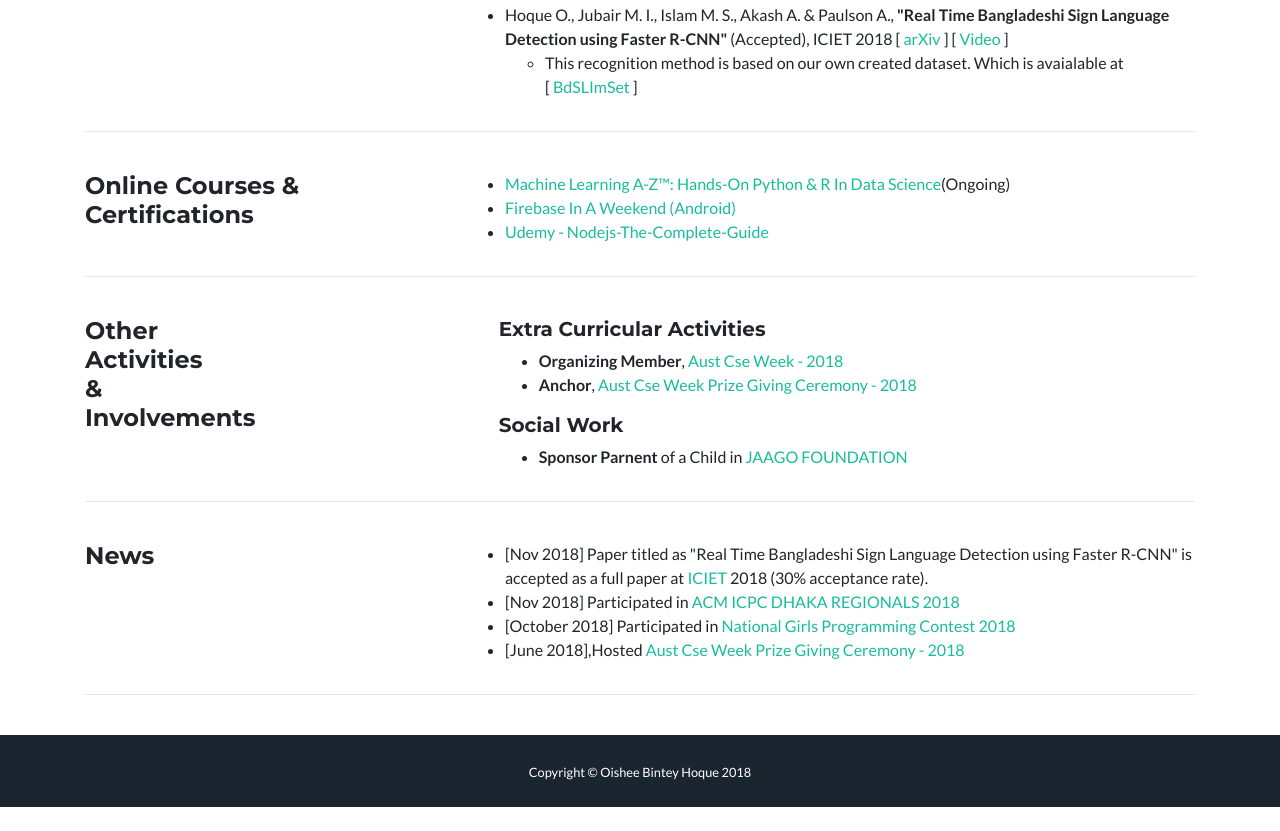
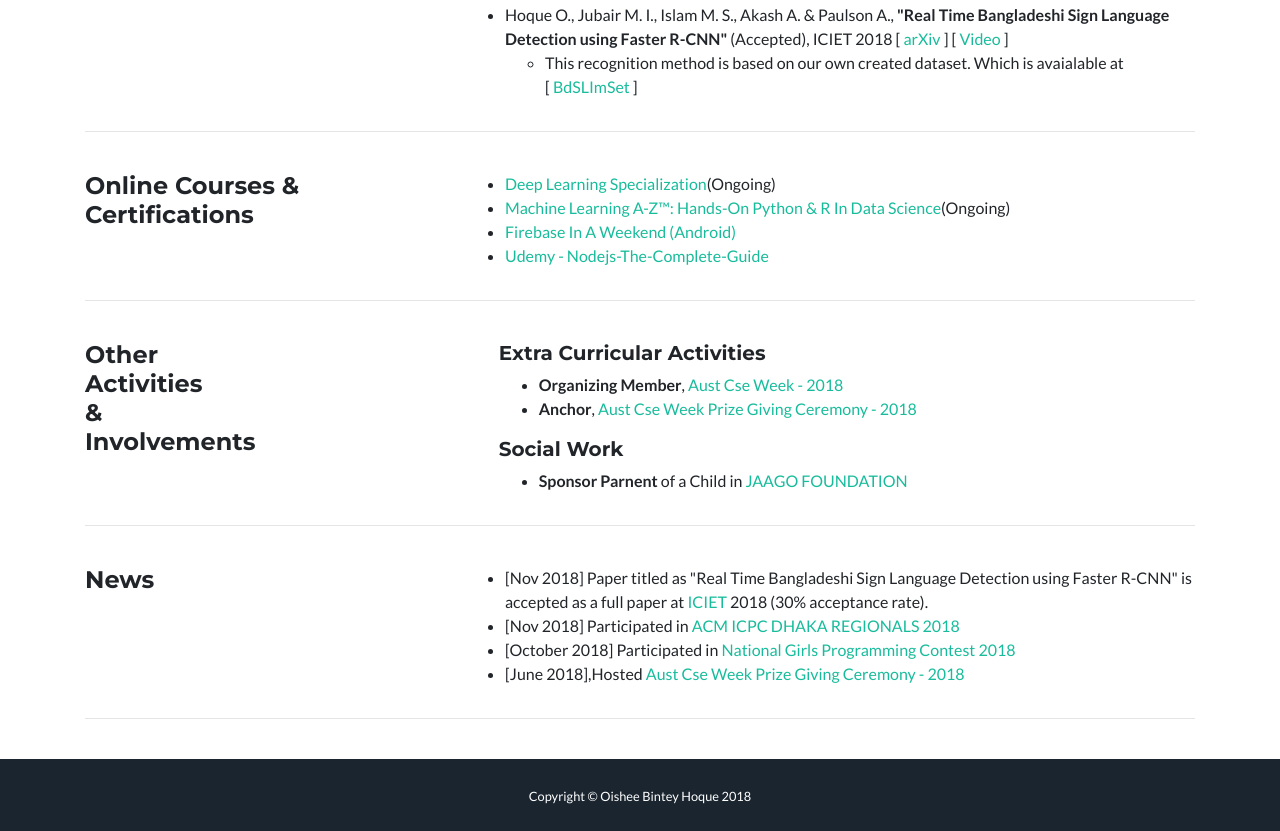
Before and after one commit to oishee-hoque/OisheeBinteyHoque, a plain HTML site: page profile.html in a window 1280 px wide. Shown: the part 2665-3496 px from the top of the page. Before the commit the page ends 3472 px from the top, so only its background shows below. Drawn offline with Linux system fonts and the light colour scheme.

Commit message:
Update profile.html

```diff
--- a/profile.html
+++ b/profile.html
@@ -346,6 +346,7 @@
 					</div>
 					<div class="col-sm-8">
 					<ul>
+					<li><a href="https://www.coursera.org/specializations/deep-learning">Deep Learning Specialization<a/>(Ongoing)</li>
 					<li><a href="https://www.udemy.com/machinelearning/learn/v4/overview">Machine Learning A-Z™: Hands-On Python & R In Data Science<a/>(Ongoing)</li>
 					<li><a href="https://classroom.udacity.com/courses/ud0352">Firebase In A Weekend (Android)<a/></li>
 					<li><a href="https://www.udemy.com/nodejs-the-complete-guide/?fbclid=IwAR3X7Ls1gnwtilYKvBgACq9dH1sjVae6EEly_UtkDb5zEKF1_3Ltj2ZTgW4">Udemy - Nodejs-The-Complete-Guide<a/></li>
```
